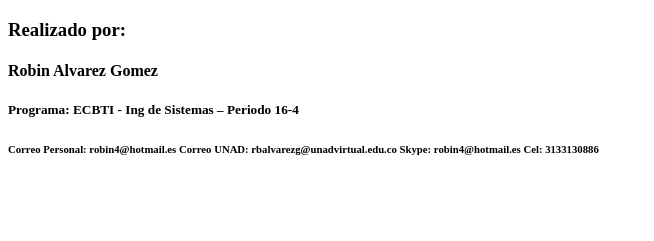
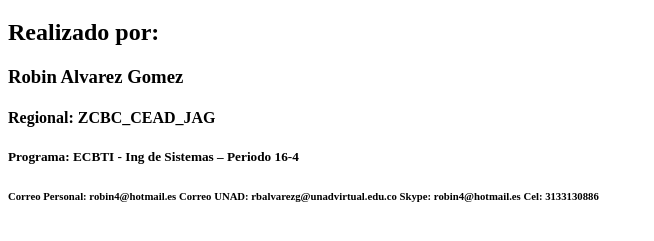
Before and after one commit to robin040689/sitios_web_16-04, a plain HTML site: page index.html in a window 1280 px wide. Shown: the part 61-302 px from the top of the page, without its empty margins (0-654 px from the left). Drawn offline with Linux system fonts and the light colour scheme.

Commit message:
Update index.html

```diff
--- a/index.html
+++ b/index.html
@@ -8,9 +8,9 @@
 
     <body>
         <h1> Actividad para entregar</h1>
-        <h2> </h2>
-        <h3>Realizado por: </h3>
-        <h4>Robin Alvarez Gomez</h4>
+        <h2> Realizado por:</h2>
+        <h3>Robin Alvarez Gomez </h3>
+        <h4> Regional: ZCBC_CEAD_JAG</h4>
         <h5> Programa: ECBTI - Ing de Sistemas – Periodo 16-4 </h5>
         <h6>
                 Correo Personal: robin4@hotmail.es
```
